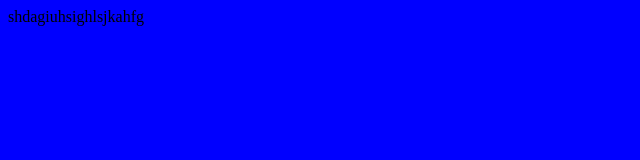
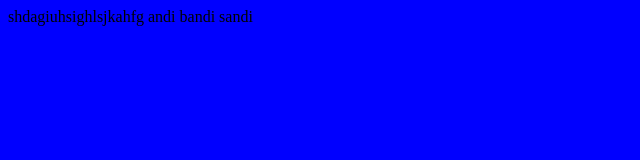
Before and after one commit to jitesh07more/webdev1, a plain HTML site: page index.html in a window 1280 px wide. Shown: the whole page, without its empty margins (0-640 px from the left). Drawn offline with Linux system fonts and the light colour scheme.

Commit message:
Update index.html with new content
Added additional text to the body of the HTML document.

```diff
--- a/index.html
+++ b/index.html
@@ -10,5 +10,7 @@
 </head>
 <body>
     shdagiuhsighlsjkahfg
+    andi bandi sandi
 </body>
+
 </html>
```
